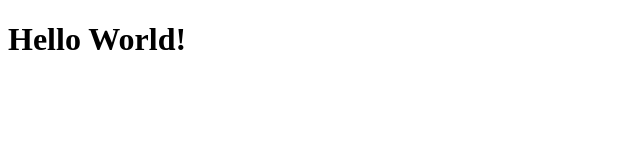
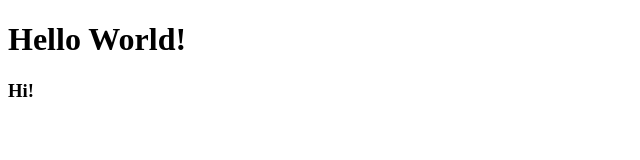
Before and after one commit to romadvincula/cs50, a plain HTML site: page hello.html in a window 1280 px wide. Shown: the full height of the page, 0-640 px from the left. Drawn offline with Linux system fonts and the light colour scheme.

Commit message:
Update hello.html

```diff
--- a/hello.html
+++ b/hello.html
@@ -8,5 +8,8 @@
         <h1>
             Hello World!
         </h1>
+        <h3>
+            Hi!
+        </h3>
     </body>
 </html>
```
